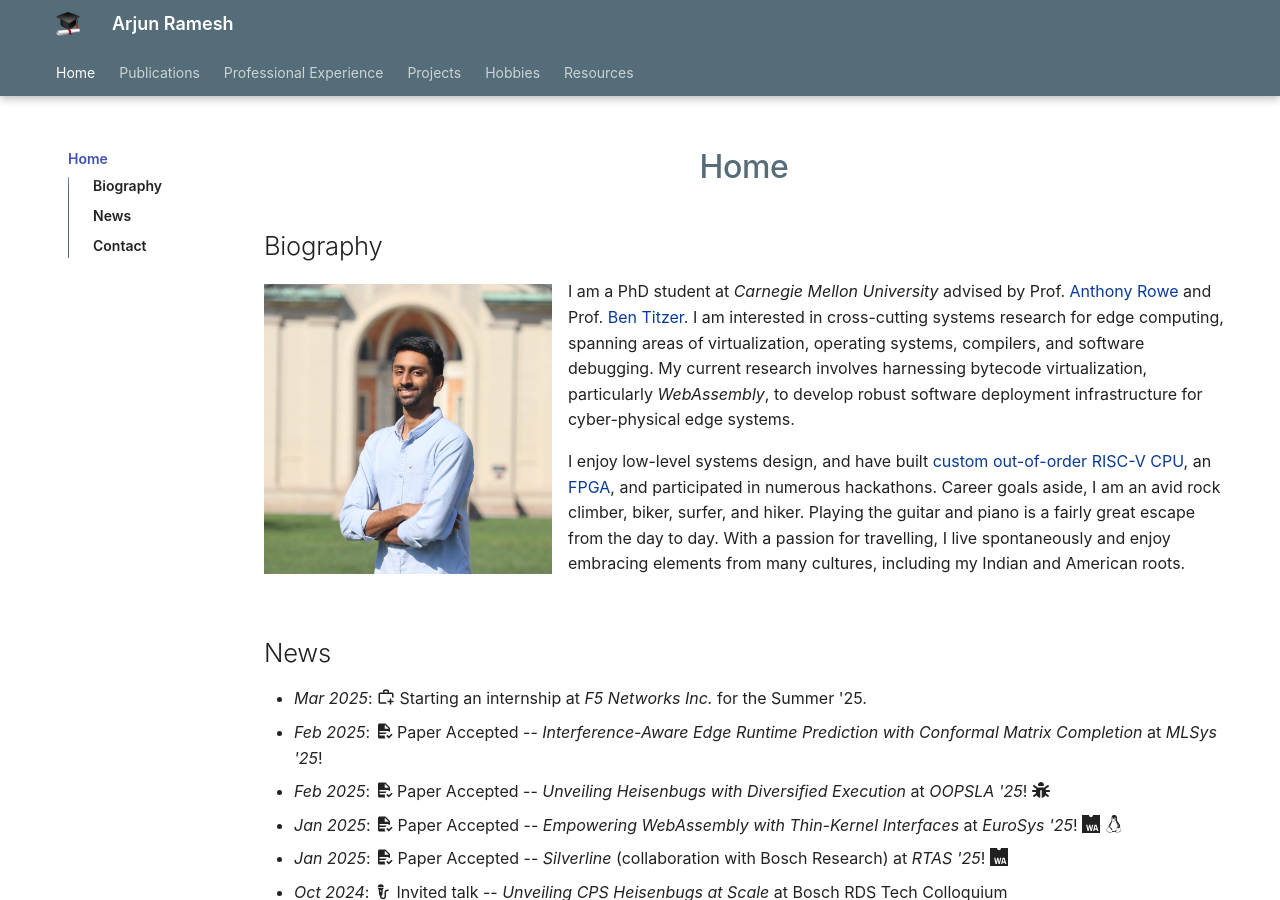
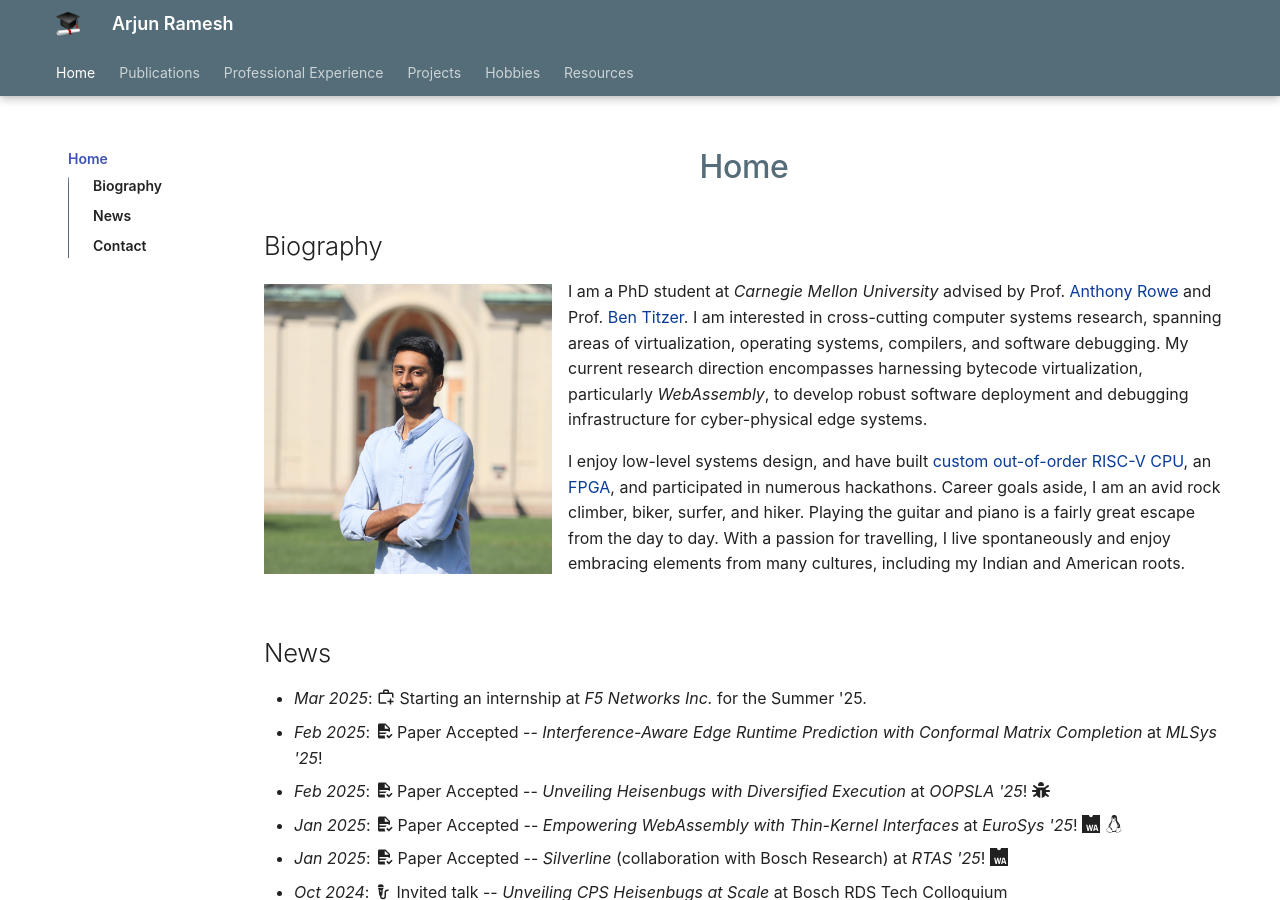
Before and after one commit to arjunr2/personal-website, an MkDocs documentation site: the page built from docs/index.md, in a window 1280 px wide and 900 px high. Built offline with MkDocs 1.6.1 and Material for MkDocs 9.7.7, drawn with Linux system fonts in a browser that asks for light colours; emoji names are drawn with the system emoji font; some web fonts are replaced.

Commit message:
Tweak bio

```diff
--- a/docs/index.md
+++ b/docs/index.md
@@ -3,8 +3,8 @@
 ![title](assets/home/Headshot_Portrait.jpg){ align=left width=30% style=margin:1em;margin-left:0;margin-top:0.3em;margin-bottom:0.3em }
 
 I am a PhD student at *Carnegie Mellon University* advised by Prof. [Anthony Rowe](https://users.ece.cmu.edu/~agr/) and Prof. [Ben Titzer](https://s3d.cmu.edu/people/core-faculty/titzer-ben.html).
-I am interested in cross-cutting systems research for edge computing, spanning areas of virtualization, operating systems, compilers, and software debugging.
-My current research involves harnessing bytecode virtualization, particularly *WebAssembly*, to develop robust software deployment infrastructure for cyber-physical edge systems.
+I am interested in cross-cutting computer systems research, spanning areas of virtualization, operating systems, compilers, and software debugging.
+My current research direction encompasses harnessing bytecode virtualization, particularly *WebAssembly*, to develop robust software deployment and debugging infrastructure for cyber-physical edge systems.
 
 I enjoy low-level systems design, and have built  [custom out-of-order RISC-V CPU](projects.md/#extending-the-risc-v-isa),
 an [FPGA](projects.md/#xc2064-fpga-design), and participated in numerous hackathons.
```
